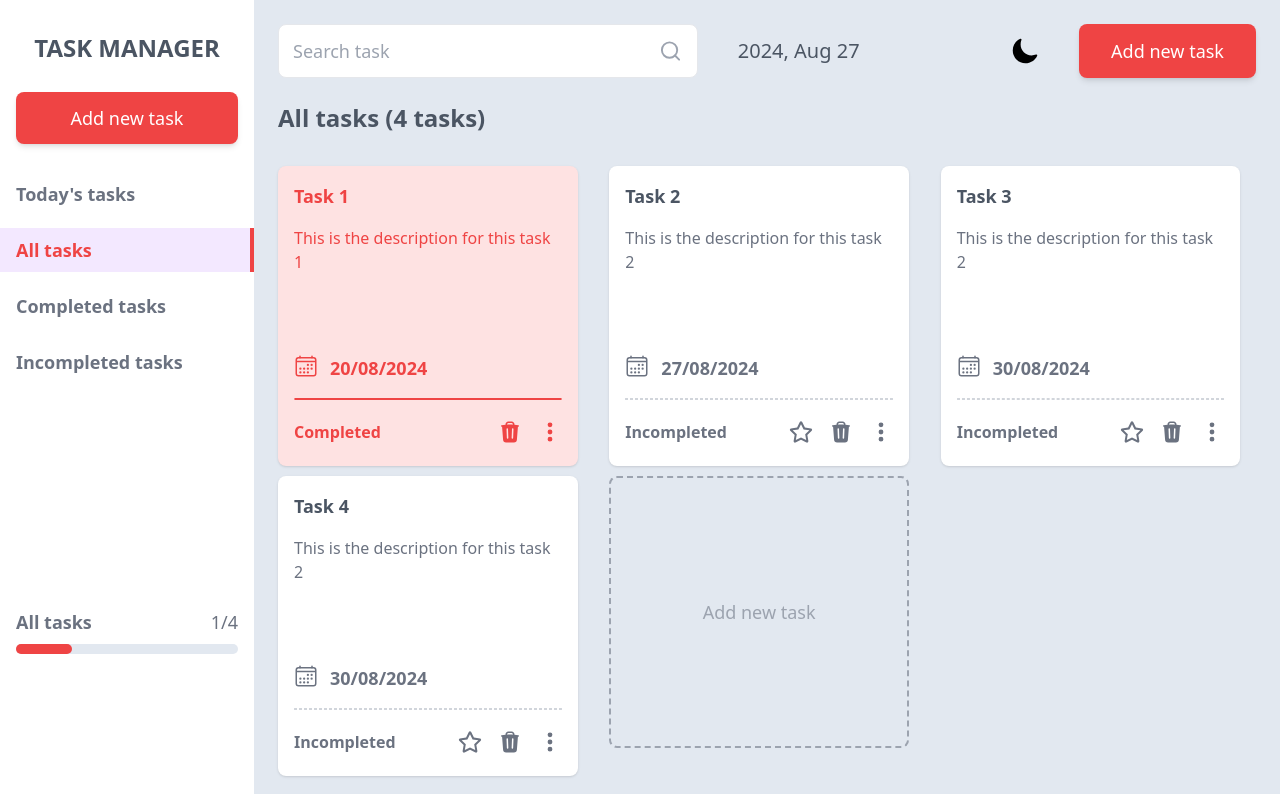
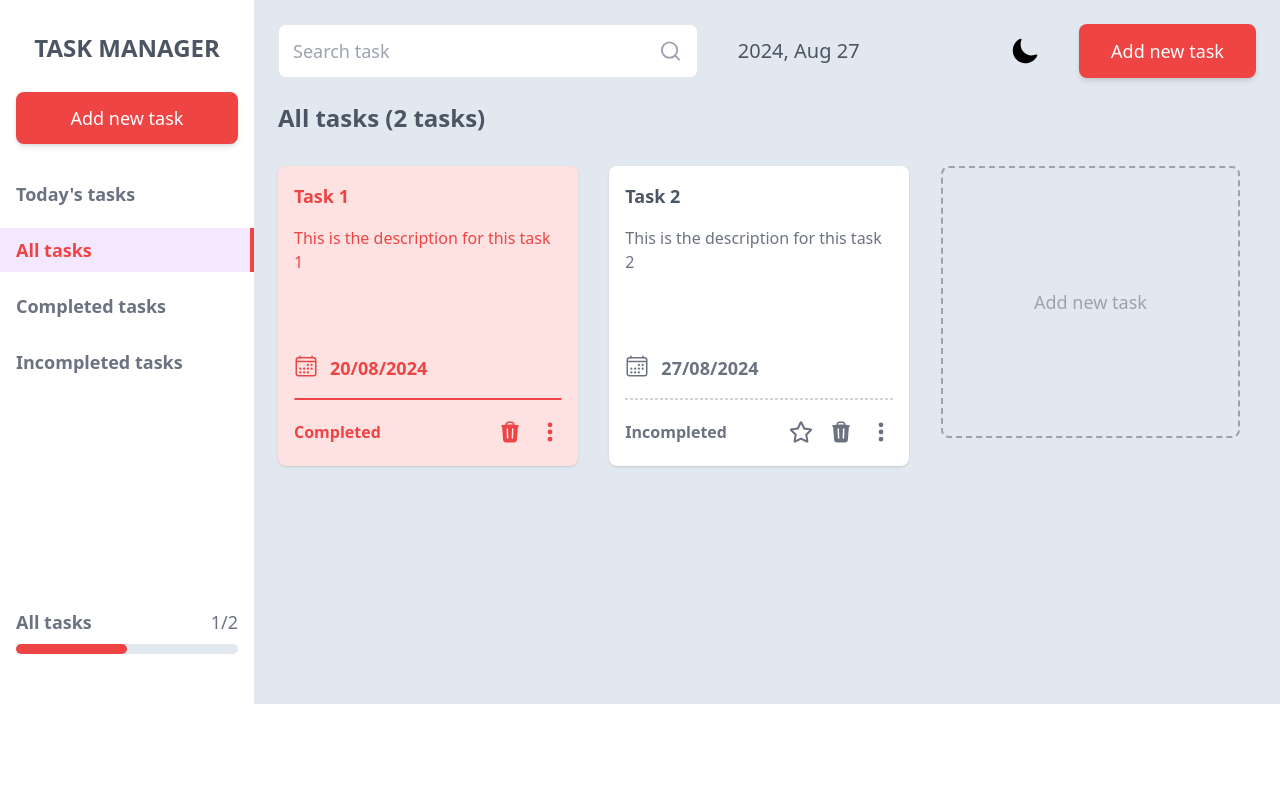
Before and after one commit to SohamMore100/Task-Manager, a React (Vite) app: page / in a window 1280 px wide. Built offline with nearby package versions, Linux system fonts and the light colour scheme.

Commit message:
Updated App.jsx File

```diff
--- a/src/App.jsx
+++ b/src/App.jsx
@@ -10,8 +10,8 @@ const App = () => {
   const [tasks, setTasks] = useState([
     { id: 1, title: 'Task 1', description: 'This is the description for this task 1', dueDate: '20/08/2024', completed: true },
     { id: 2, title: 'Task 2', description: 'This is the description for this task 2', dueDate: '27/08/2024', completed: false },
-    { id: 3, title: 'Task 3', description: 'This is the description for this task 2', dueDate: '30/08/2024', completed: false },
-    { id: 4, title: 'Task 4', description: 'This is the description for this task 2', dueDate: '30/08/2024', completed: false },
+    // { id: 3, title: 'Task 3', description: 'This is the description for this task 2', dueDate: '30/08/2024', completed: false },
+    // { id: 4, title: 'Task 4', description: 'This is the description for this task 2', dueDate: '30/08/2024', completed: false },
   ]);
 
   const [activeCategory, setActiveCategory] = useState('all');
```
